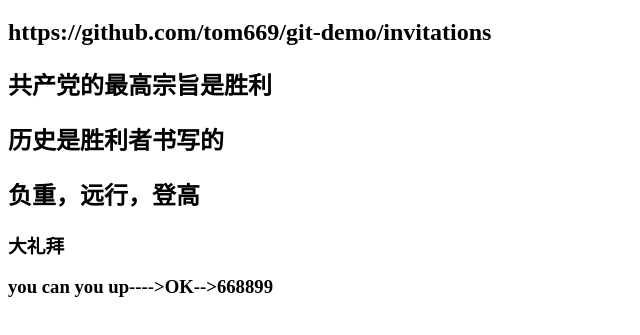
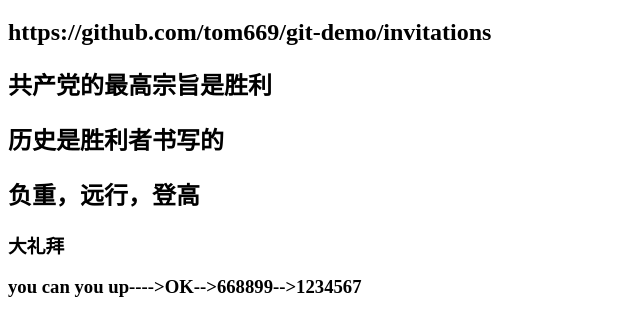
Before and after one commit to tom669/git-demo, a website: page src/demo.html in a window 1280 px wide. Shown: the part 61-396 px from the top of the page, without its empty margins (0-640 px from the left). Drawn offline with Linux system fonts and the light colour scheme.

Commit message:
tom669x 修改commit2

```diff
--- a/src/demo.html
+++ b/src/demo.html
@@ -11,7 +11,7 @@
   <h2>历史是胜利者书写的</h2>
   <h2>负重，远行，登高</h2>
   <h3>大礼拜</h3>
-  <h3>you can you up---->OK-->668899</h3>
+  <h3>you can you up---->OK-->668899-->1234567</h3>
   <script>
        console.log('hello')
   </script>
```
